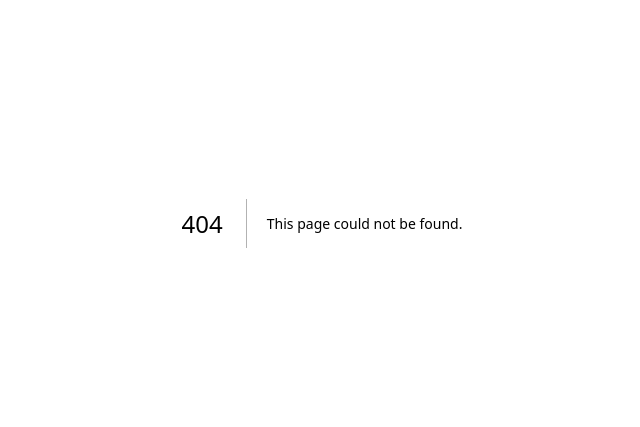
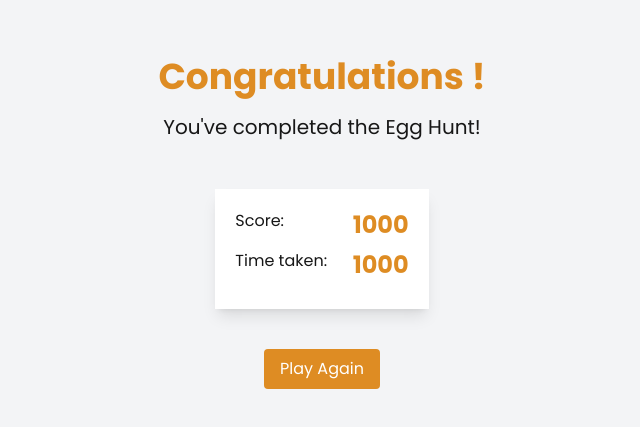
Before and after one commit to aaronted009/egg-hunt, a Next.js app: page /score in a window 1280 px wide. Before the commit this address had no page. Shown: the part 177-604 px from the top of the page, without its empty margins (318-958 px from the left). Built offline with nearby package versions, Linux system fonts and the light colour scheme.

Commit message:
feat: add Score component to display final score and time taken

```diff
--- /dev/null
+++ b/app/score/page.tsx
@@ -0,0 +1,17 @@
+import Link from "next/link"
+
+export default function Score({ score, timeTaken }: { score: number, timeTaken: number }) {
+    return (
+        <div className="flex flex-col items-center justify-center h-screen bg-gray-100">
+            <h1 className="text-4xl font-bold mb-4 text-(--accent-color)">Congratulations !</h1>
+            <p className="text-xl mb-2">You've completed the Egg Hunt!</p>
+            <div className="w-1/6 rounded-[15] bg-white flex flex-col p-5 shadow-lg my-10">
+                <div className="flex flex-row justify-between"><span> Score:</span> <span className="text-2xl font-bold mb-2 text-(--accent-color)">1000{score}</span></div>
+                <div className="flex flex-row justify-between"><span>Time taken:</span> <span className="text-2xl font-bold mb-2 text-(--accent-color)">1000{timeTaken}</span></div>
+            </div>
+            <Link href="/game" className="px-4 py-2 bg-(--accent-color) text-white rounded">
+                Play Again
+            </Link>
+        </div>
+    )
+}
```
